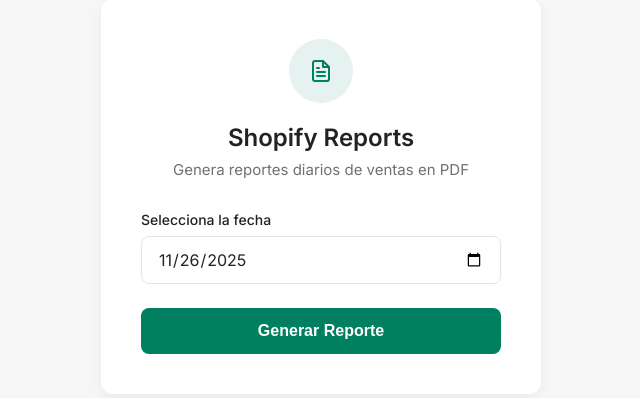
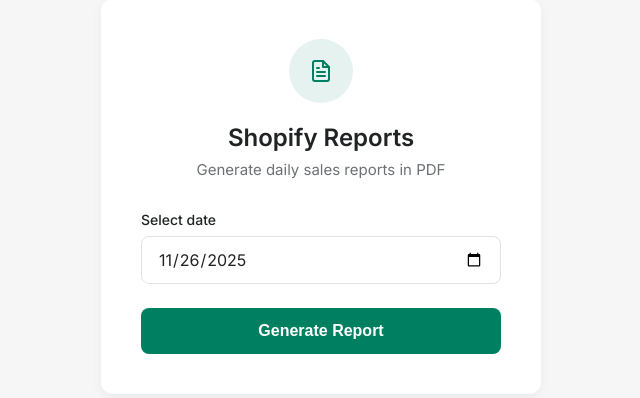
Before and after one commit to juangperezdev/shopify-reports, a Flask app: page / in a window 1280 px wide. Shown: the part 204-602 px from the top of the page, without its empty margins (319-959 px from the left). Run offline with Flask 3, Linux system fonts and the light colour scheme.

Commit message:
update translate

```diff
--- a/app.py
+++ b/app.py
@@ -15,7 +15,7 @@ def generate():
     target_date = request.form.get('date')
 
     if not target_date:
-        flash('Por favor selecciona una fecha', 'error')
+        flash('Please select a date', 'error')
         return redirect(url_for('index'))
 
     try:
@@ -28,11 +28,11 @@ def generate():
         if filename and os.path.exists(filename):
             return send_file(filename, as_attachment=True)
         else:
-            flash('No se pudo generar el reporte. Verifica que haya datos para esa fecha.', 'error')
+            flash('Could not generate the report. Please verify there is data for that date.', 'error')
             return redirect(url_for('index'))
 
     except ValueError:
-        flash('Formato de fecha inválido', 'error')
+        flash('Invalid date format', 'error')
         return redirect(url_for('index'))
     except Exception as e:
         flash(f'Error inesperado: {str(e)}', 'error')
--- a/templates/index.html
+++ b/templates/index.html
@@ -1,5 +1,6 @@
 <!DOCTYPE html>
 <html lang="es">
+
 <head>
     <meta charset="UTF-8">
     <meta name="viewport" content="width=device-width, initial-scale=1.0">
@@ -7,15 +8,24 @@
     <link rel="stylesheet" href="{{ url_for('static', filename='style.css') }}">
     <link href="https://fonts.googleapis.com/css2?family=Inter:wght@400;500;600;700&display=swap" rel="stylesheet">
 </head>
+
 <body>
     <div class="container">
         <div class="card">
             <div class="header">
                 <div class="icon-bg">
-                    <svg xmlns="http://www.w3.org/2000/svg" width="24" height="24" viewBox="0 0 24 24" fill="none" stroke="currentColor" stroke-width="2" stroke-linecap="round" stroke-linejoin="round" class="icon"><path d="M14 2H6a2 2 0 0 0-2 2v16a2 2 0 0 0 2 2h12a2 2 0 0 0 2-2V8z"></path><polyline points="14 2 14 8 20 8"></polyline><line x1="16" y1="13" x2="8" y2="13"></line><line x1="16" y1="17" x2="8" y2="17"></line><polyline points="10 9 9 9 8 9"></polyline></svg>
+                    <svg xmlns="http://www.w3.org/2000/svg" width="24" height="24" viewBox="0 0 24 24" fill="none"
+                        stroke="currentColor" stroke-width="2" stroke-linecap="round" stroke-linejoin="round"
+                        class="icon">
+                        <path d="M14 2H6a2 2 0 0 0-2 2v16a2 2 0 0 0 2 2h12a2 2 0 0 0 2-2V8z"></path>
+                        <polyline points="14 2 14 8 20 8"></polyline>
+                        <line x1="16" y1="13" x2="8" y2="13"></line>
+                        <line x1="16" y1="17" x2="8" y2="17"></line>
+                        <polyline points="10 9 9 9 8 9"></polyline>
+                    </svg>
                 </div>
                 <h1>Shopify Reports</h1>
-                <p>Genera reportes diarios de ventas en PDF</p>
+                <p>Generate daily sales reports in PDF</p>
             </div>
 
             {% with messages = get_flashed_messages(with_categories=true) %}
@@ -32,12 +42,12 @@
 
             <form action="/generate" method="POST" id="reportForm">
                 <div class="form-group">
-                    <label for="date">Selecciona la fecha</label>
+                    <label for="date">Select date</label>
                     <input type="date" id="date" name="date" required class="date-input">
                 </div>
 
                 <button type="submit" class="btn-primary" id="generateBtn">
-                    <span class="btn-text">Generar Reporte</span>
+                    <span class="btn-text">Generate Report</span>
                     <span class="loader"></span>
                 </button>
             </form>
@@ -55,7 +65,7 @@
         const form = document.getElementById('reportForm');
         const btn = document.getElementById('generateBtn');
 
-        form.addEventListener('submit', function() {
+        form.addEventListener('submit', function () {
             btn.classList.add('loading');
             btn.disabled = true;
 
@@ -67,4 +77,5 @@
         });
     </script>
 </body>
+
 </html>
```
Lines whose indentation alone changed are shown as unchanged.
